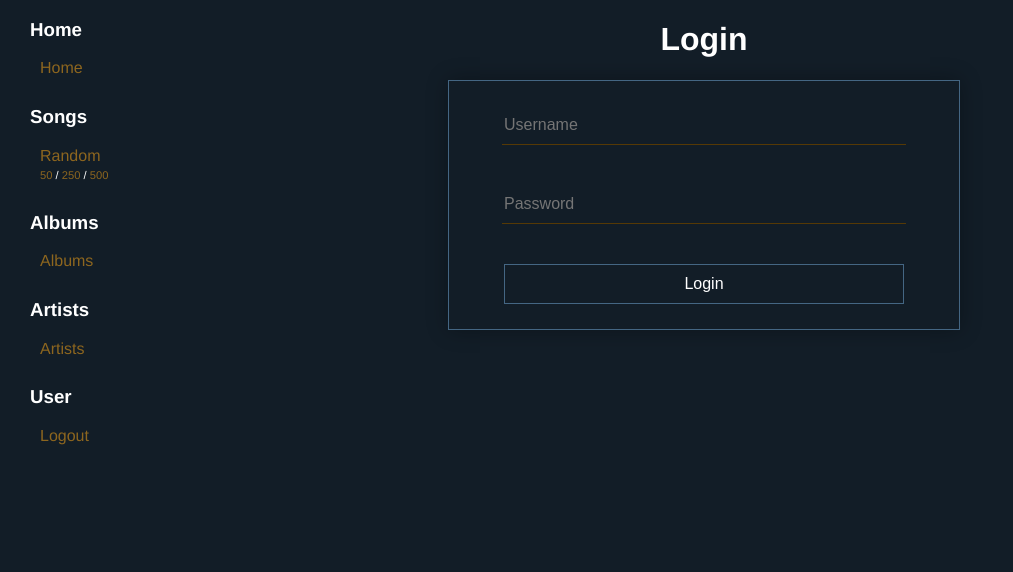
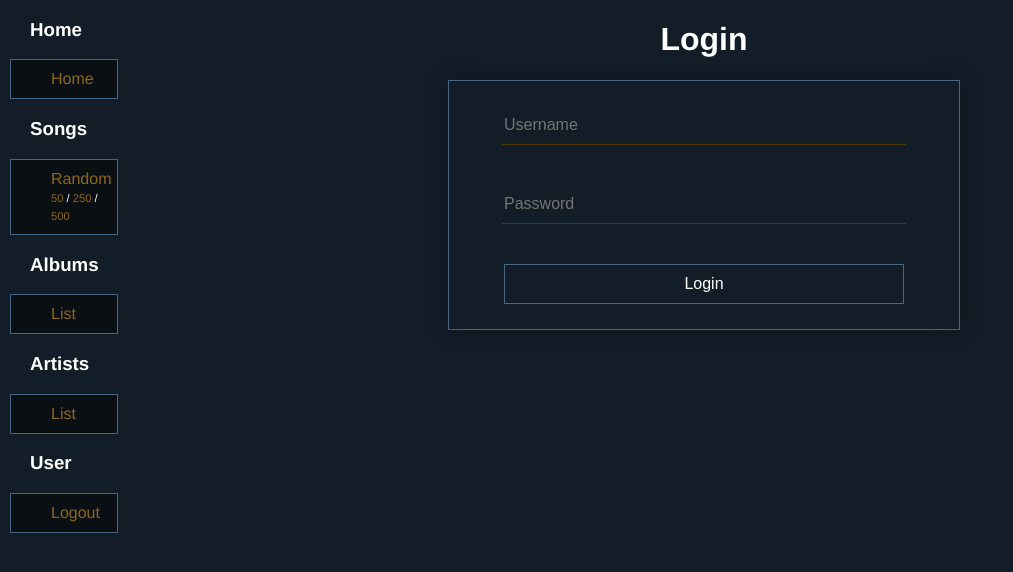
Before and after one commit to uxmp/ui, a Vue app: page /login in a window 1280 px wide. Shown: the top 572 px of the page, without its empty margins (0-1013 px from the left). Built offline with nearby package versions, Linux system fonts and the light colour scheme.

Commit message:
Apply some styling to the sidebar

```diff
--- a/src/components/Navigation/Sidebar.vue
+++ b/src/components/Navigation/Sidebar.vue
@@ -22,14 +22,14 @@
   <h3>Albums</h3>
   <ul>
     <li>
-      <router-link to="/albums">Albums</router-link>
+      <router-link to="/albums">List</router-link>
     </li>
   </ul>
 
   <h3>Artists</h3>
   <ul>
     <li>
-      <router-link to="/artists">Artists</router-link>
+      <router-link to="/artists">List</router-link>
     </li>
   </ul>
 
@@ -70,11 +70,16 @@ h3 {
 
 ul {
   list-style-type: none;
+  border: 1px #446683 solid;
+  padding-top: 10px;
+  padding-bottom: 10px;
+  background-color: #0a0f14;
+  margin-left: 10px;
+  margin-right: 10px;
 }
 
 ul li {
   text-align: left;
-  padding-bottom: 10px;
 }
 
 li span.random_select {
```
